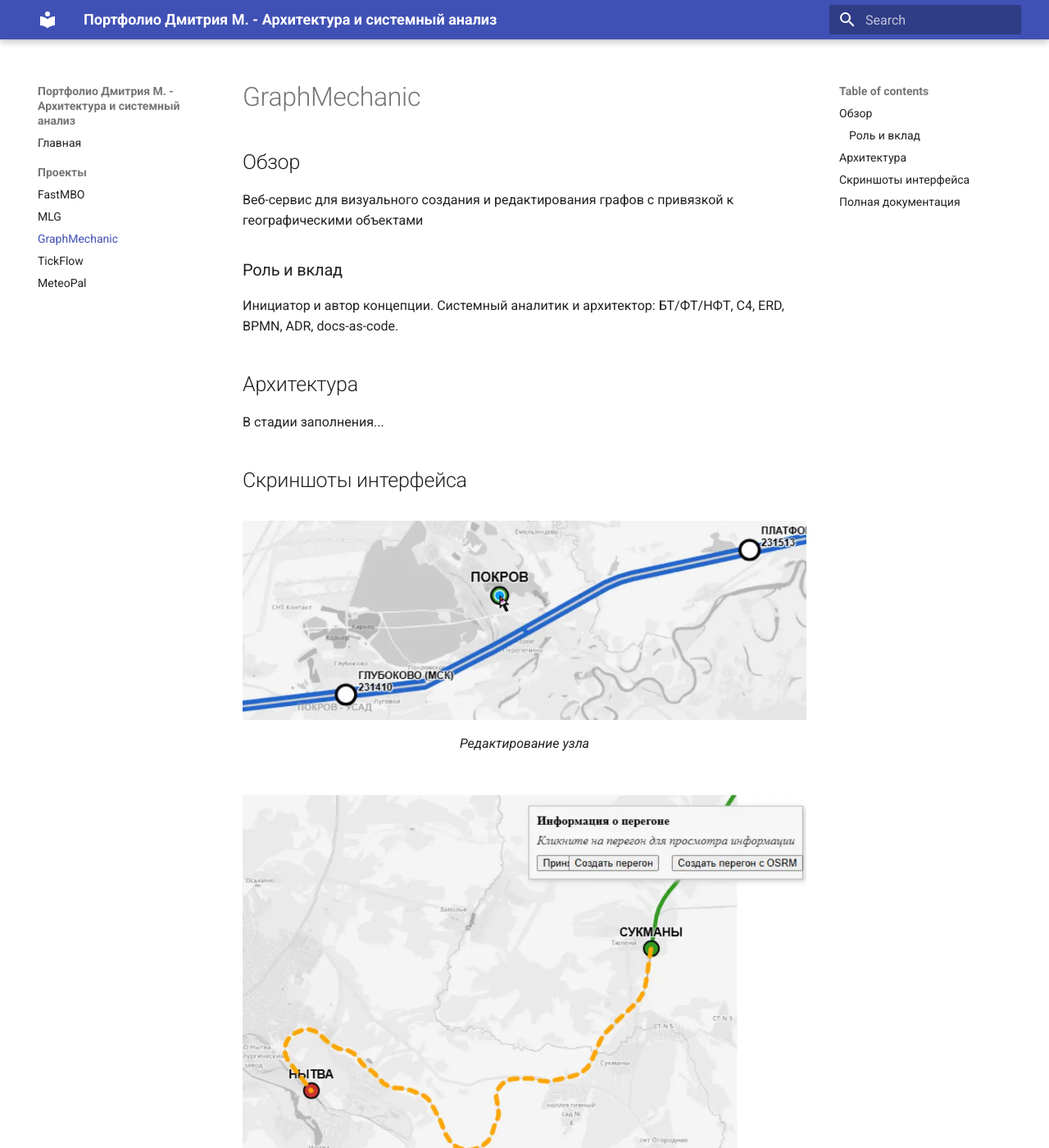
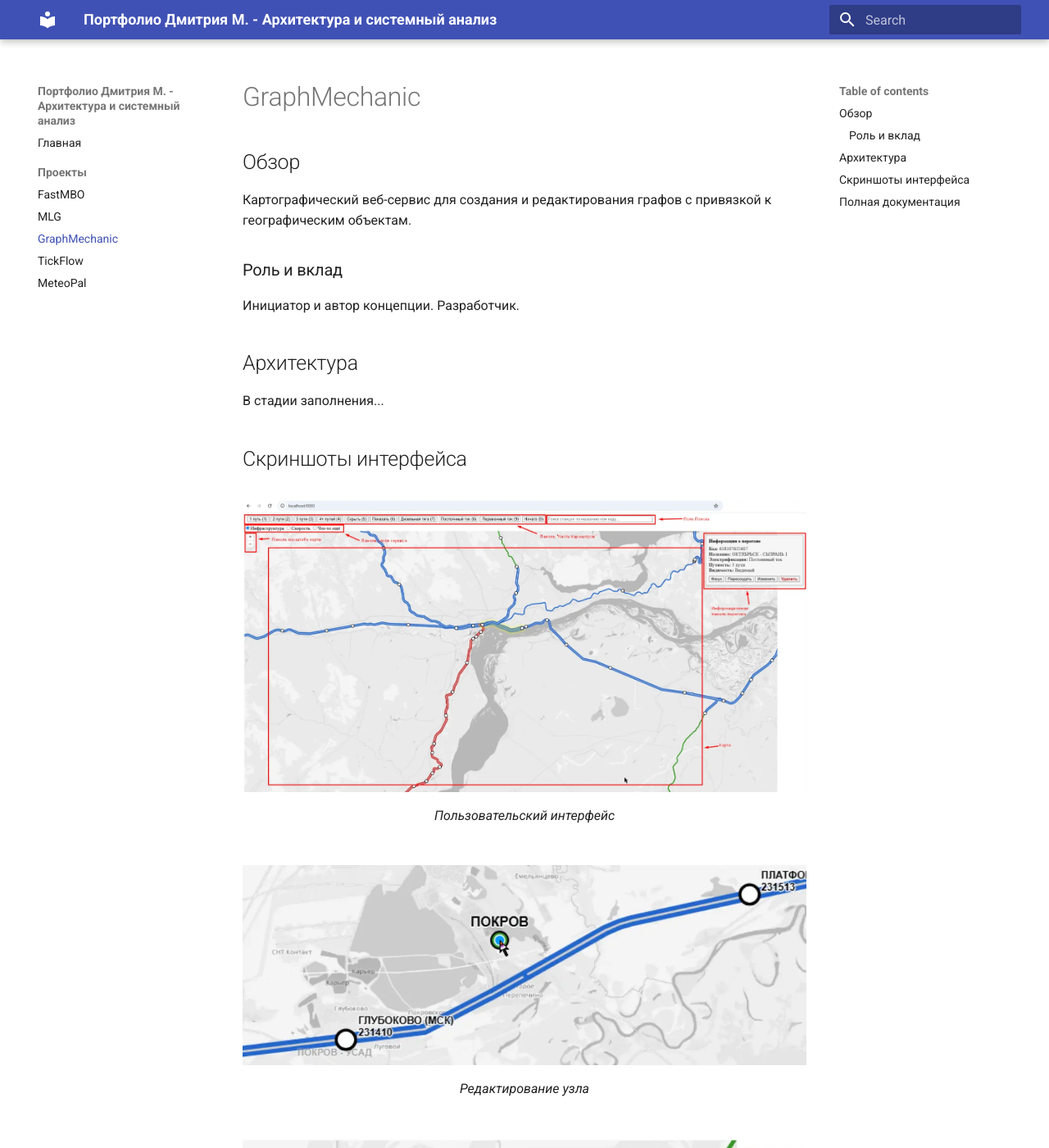
Before and after one commit to flatura/portfolio, an MkDocs documentation site: the page built from docs/projects/graph-mechanic.md, in a window 1280 px wide and 1400 px high. Shown: the whole window at 82% size. Built offline with MkDocs 1.6.1 and Material for MkDocs 9.7.7, drawn with Linux system fonts in a browser that asks for light colours; some of the changed text lies outside the part shown.

Commit message:
GraphMechanic description fix

```diff
--- a/docs/projects/graph-mechanic.md
+++ b/docs/projects/graph-mechanic.md
@@ -1,15 +1,20 @@
 # GraphMechanic
 
 ## Обзор
-Веб-сервис для визуального создания и редактирования графов с привязкой к географическими объектами
+Картографический веб-сервис для создания и редактирования графов с привязкой к географическим объектам.
 
 ### Роль и вклад
-Инициатор и автор концепции. Системный аналитик и архитектор: БТ/ФТ/НФТ, C4, ERD, BPMN, ADR, docs-as-code.
+Инициатор и автор концепции. Разработчик.
 
 ## Архитектура
 В стадии заполнения...
 
 ## Скриншоты интерфейса
+<figure markdown>
+![GraphMechanic: интерфейс](/portfolio/assets/graphmechanic/ui/v1/ui_9f3c1a4.webp)
+<figcaption>Пользовательский интерфейс</figcaption>
+</figure>
+
 <figure markdown>
 ![GraphMechanic: редактирование узла](/portfolio/assets/graphmechanic/ui/v1/edit_node_9f3c1a4.webp)
 <figcaption>Редактирование узла</figcaption>
@@ -30,10 +35,5 @@
 <figcaption>Редактирование узла</figcaption>
 </figure>
 
-<figure markdown>
-![GraphMechanic: интерфейс](/portfolio/assets/graphmechanic/ui/v1/ui_9f3c1a4.webp)
-<figcaption>Пользовательский интерфейс</figcaption>
-</figure>
-
 ## Полная документация
-- Репозиторий: https://github.com/flatura/graphmechanic_docs
+- Репозиторий: [https://github.com/flatura/graphmechanic_docs](https://github.com/flatura/graphmechanic_docs)
```
